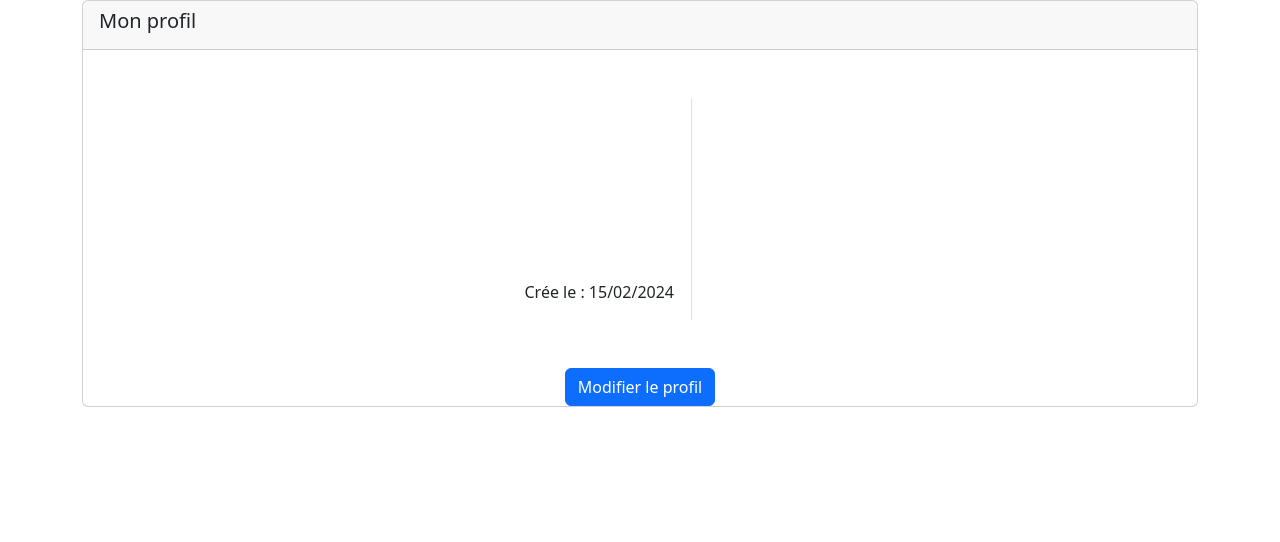
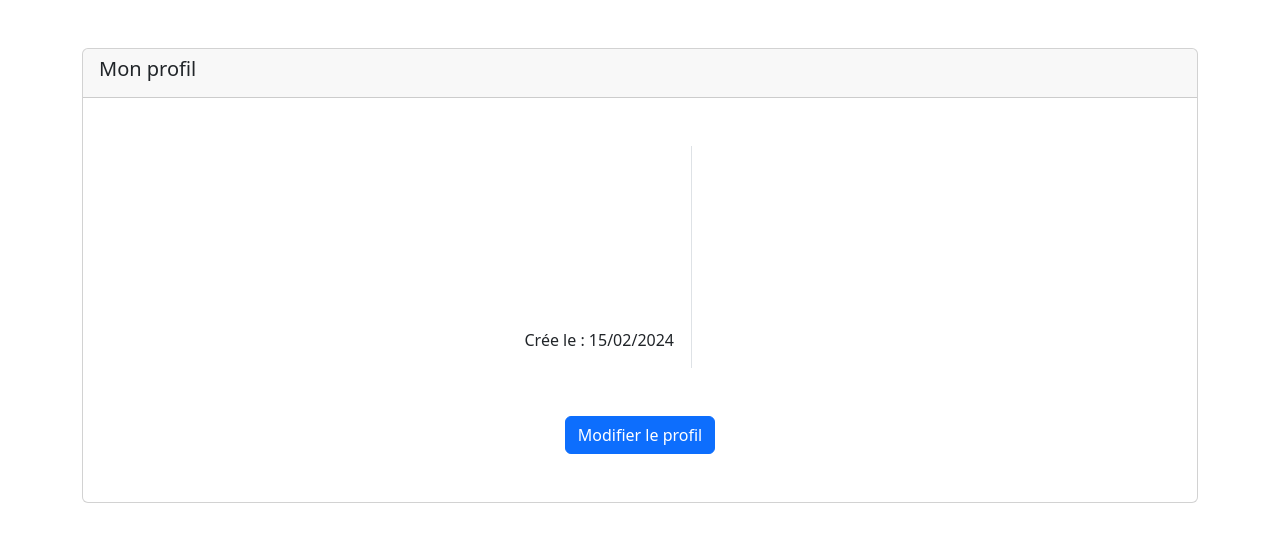
Before and after one commit to Yankhoba92/SpaceTrackr, a Symfony app: template templates/profil/index.html.twig in a window 1280 px wide. Shown: the part 62-604 px from the top of the page. Run offline with Twig, Linux system fonts and the light colour scheme; the template is opened without the code that fills it, so the values that code supplies are empty; form fields are guessed from the names that the template uses; some libraries are stand-ins or nearby versions.

Commit message:
💄 Update profil style

```diff
--- a/templates/profil/index.html.twig
+++ b/templates/profil/index.html.twig
@@ -6,8 +6,7 @@
 {% endblock %}
 
 {% block body %}
-	{# card bootstrap profil avec un boutton pour modifier le profil #}
-	<div class="container">
+	<div class="container mt-5">
 		<div class="card">
 			<div class="card-header">
 				<h5 class="card-title">Mon profil</h5>
@@ -27,7 +26,7 @@
 					</div>
 				</div>
 			</div>
-			<div class='d-flex justify-content-center'>
+			<div class='d-flex justify-content-center mb-5'>
 				<button type="button" class="btn btn-primary" data-bs-toggle="modal" data-bs-target="#updateModal">
 					Modifier le profil
 				</button>
@@ -42,11 +41,13 @@
 					<h1 class="modal-title fs-5" id="exampleModalLabel">Modifier Profil</h1>
 					<button type="button" class="btn-close" data-bs-dismiss="modal" aria-label="Close"></button>
 				</div>
+
 				{{ form_start(form) }}
 				<div class="modal-body">
-					{{ form_row(form.username,) }}
+					{{ form_row(form.username) }}
 					{{ form_row(form.userPicture) }}
 				</div>
+
 				<div class="modal-footer">
 					<button type="button" class="btn btn-secondary" data-bs-dismiss="modal">Close</button>
 					{{ form_widget(form.save) }}
```
